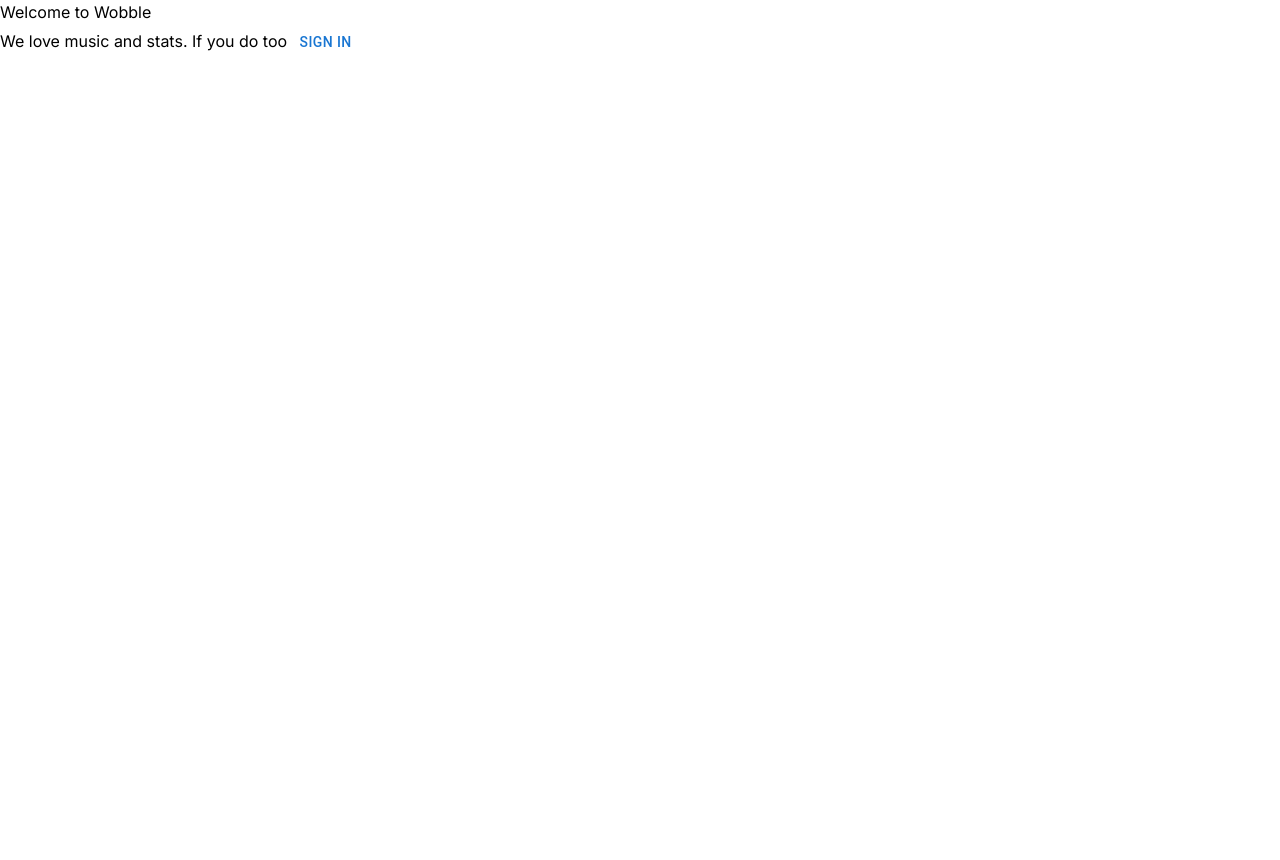
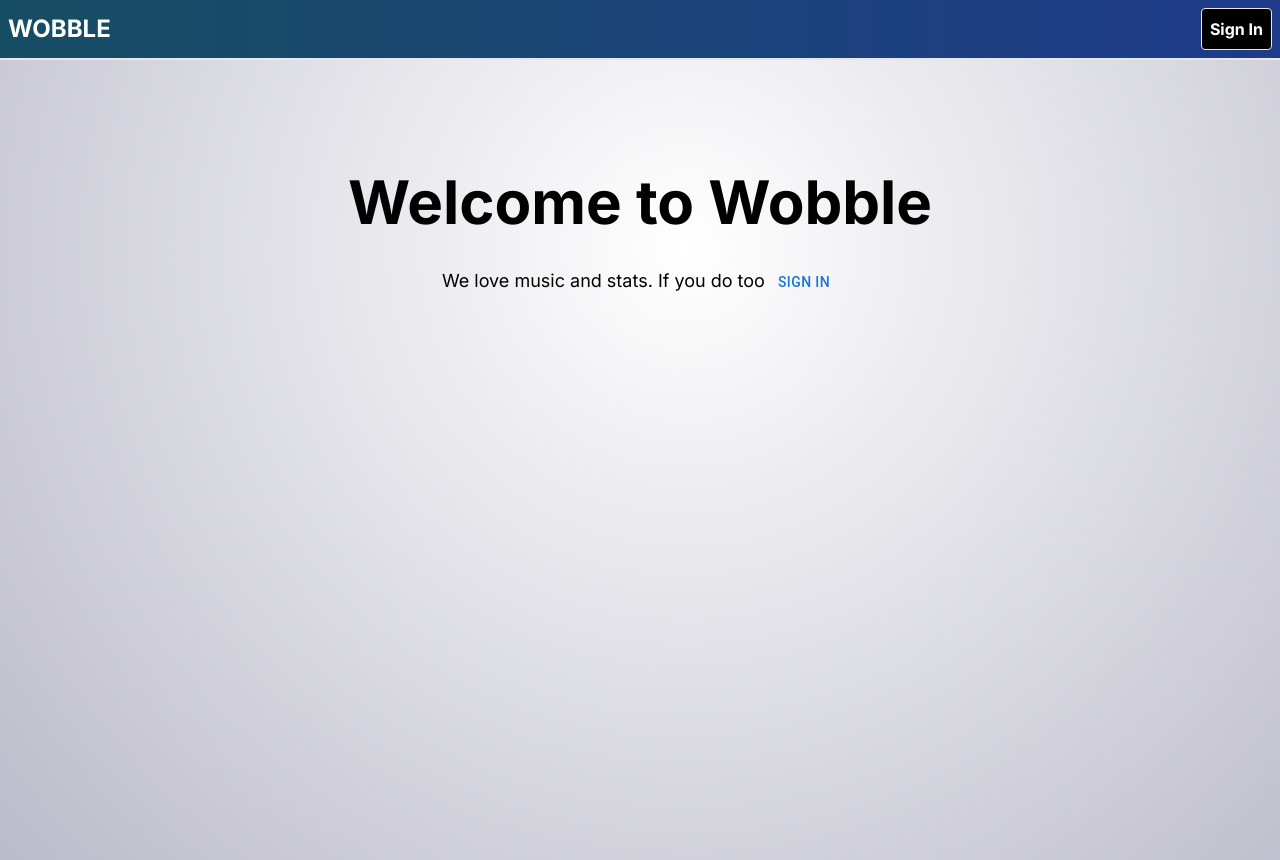
Before and after one commit to Wobble-Team/wobble-ui, a Next.js app: page / in a window 1280 px wide. Before the commit the page ends 800 px from the top, so only its background shows below. Built offline with nearby package versions, Linux system fonts and the light colour scheme.

Commit message:
Fixed TailwindCSS and added a basic header

```diff
--- a/src/app/globals.css
+++ b/src/app/globals.css
@@ -3,3 +3,11 @@
 @tailwind utilities;
 
 /* any global css goes here */
+
+:root {
+  background-image: radial-gradient(
+    circle 1000px at 53.6% 28.8%,
+    rgba(255, 255, 255, 1) 0%,
+    rgba(11, 9, 62, 0.3)
+  );
+}
--- a/src/app/layout.tsx
+++ b/src/app/layout.tsx
@@ -1,6 +1,7 @@
 import type { Metadata } from "next";
 import { Inter } from "next/font/google";
 import "./globals.css";
+import Header from "@/containers/navigation/header";
 
 const inter = Inter({ subsets: ["latin"] });
 
@@ -17,7 +18,10 @@ export default function RootLayout({
   // TODO: add navbar and footer to this page
   return (
     <html lang="en">
-      <body className={inter.className}>{children}</body>
+      <body className={`${inter.className} w-full flex flex-col min-h-screen`}>
+        <Header />
+        <main className="min-h-screen">{children}</main>
+      </body>
     </html>
   );
 }
--- a/src/app/page.tsx
+++ b/src/app/page.tsx
@@ -13,11 +13,10 @@ const fetchData = async (): Promise<void> => {
 };
 
 export default function Home() {
-// this is where the page loads on /
+  // this is where the page loads on /
   return (
     <main>
       <Welcome />
     </main>
-
   );
 }
--- /dev/null
+++ b/src/containers/navigation/header.tsx
@@ -0,0 +1,21 @@
+// components/navigation/header.js
+"use client";
+import React, { useEffect, useState } from "react";
+import Image from "next/image";
+
+const Header = () => {
+  return (
+    <header className="flex justify-items md:sticky border-b-2 font-monsterrat w-full border-b-2 border-blue bg-gradient-to-r from-cyan-900 to-blue-900 p-2">
+      <div className="flex justify-start items-center w-1/2">
+        <p className="text-2xl font-bold text-white">WOBBLE</p>
+      </div>
+      <div className="flex justify-end items-center w-1/2">
+        <button className="p-2 bg-black text-white font-bold rounded hover:bg-slate-900 border">
+          Sign In
+        </button>
+      </div>
+    </header>
+  );
+};
+
+export default Header;
--- a/tailwind.config.ts
+++ b/tailwind.config.ts
@@ -5,6 +5,7 @@ const config: Config = {
     "./src/pages/**/*.{js,ts,jsx,tsx,mdx}",
     "./src/components/**/*.{js,ts,jsx,tsx,mdx}",
     "./src/app/**/*.{js,ts,jsx,tsx,mdx}",
+    "./src/containers/**/*.{js,ts,jsx,tsx,mdx}",
   ],
   theme: {
     extend: {
```
